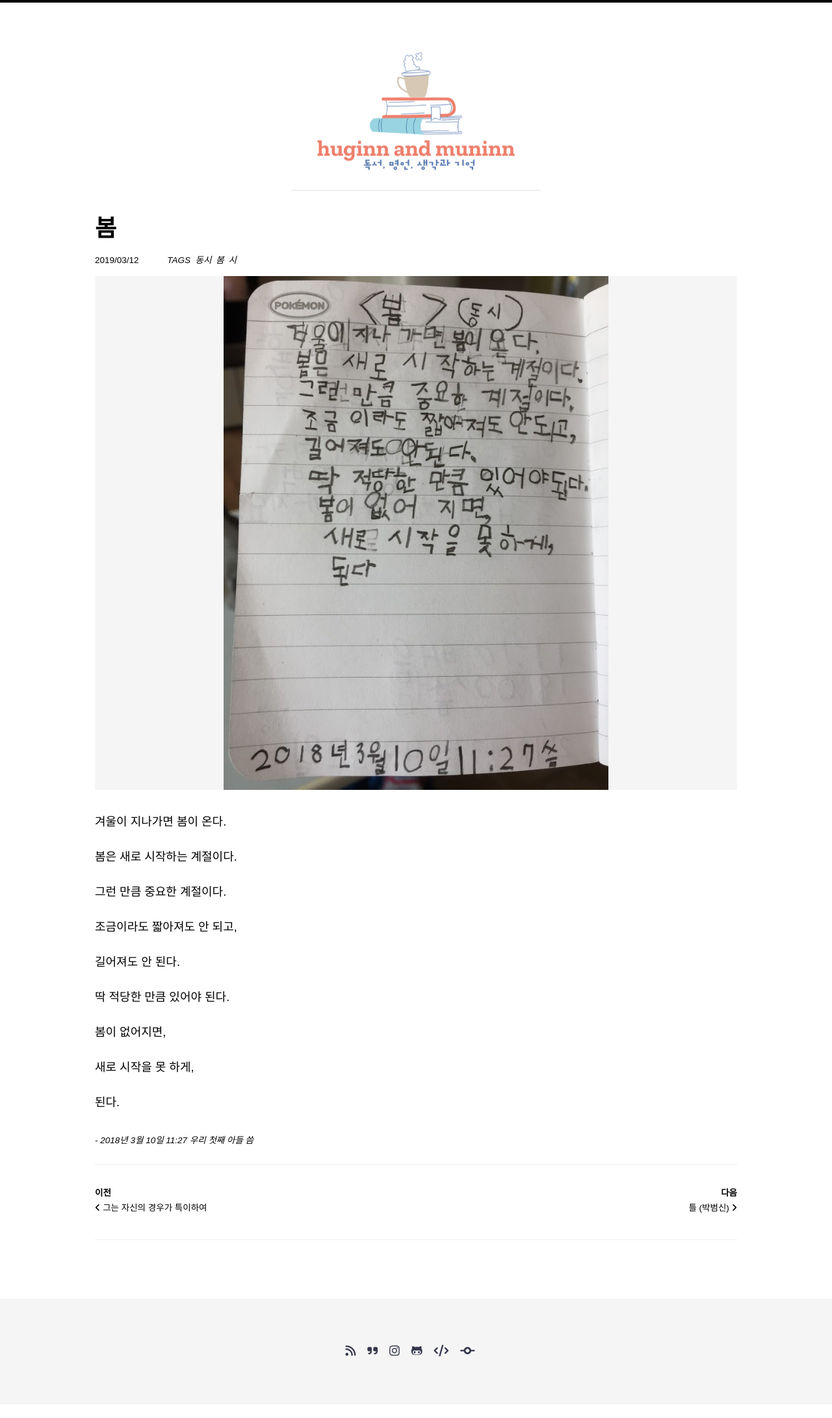
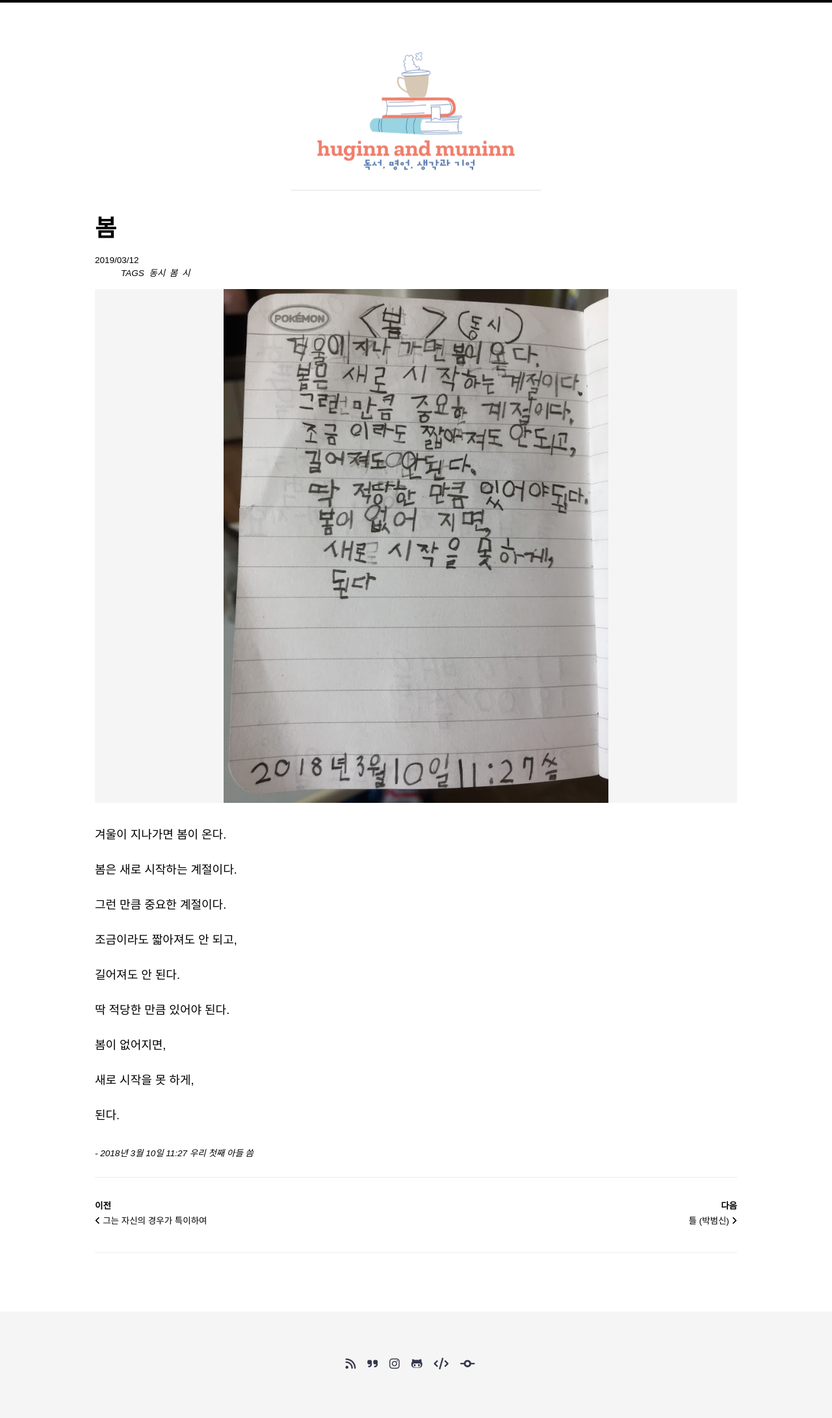
Before and after one commit to huginnmn/huginnmn.github.io, a Jekyll site: the page built from _posts/2019-03-12-봄.md, in a window 1280 px wide. Shown: the whole page at 65% size. Built offline with Jekyll 4.4.1, drawn with Linux system fonts in a browser that asks for light colours; nearby versions of some CDN libraries; some web fonts are replaced; comment, search, counter and statistics services are not loaded; before the commit the page ends 2162 px from its top, so only the background shows below that.

Commit message:
Update _page.scss

```diff
--- a/_sass/so-simple/_page.scss
+++ b/_sass/so-simple/_page.scss
@@ -81,11 +81,12 @@
 }
 
 .page-taxonomies {
-  display: inline;
+  display: block;
   list-style: none;
   font-size: 0.75rem;
   font-style: italic;
   text-transform: uppercase;
+  padding-right: 0.5em;
 }
 
 .page-taxonomy {
```
